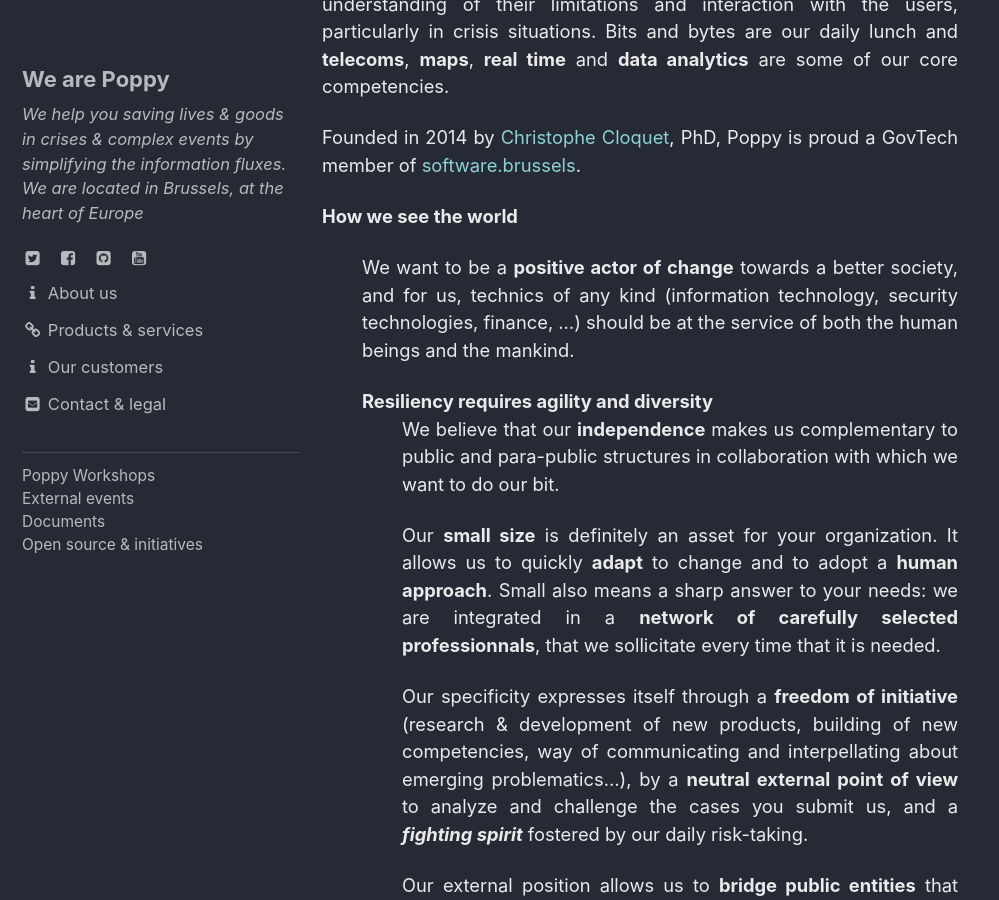
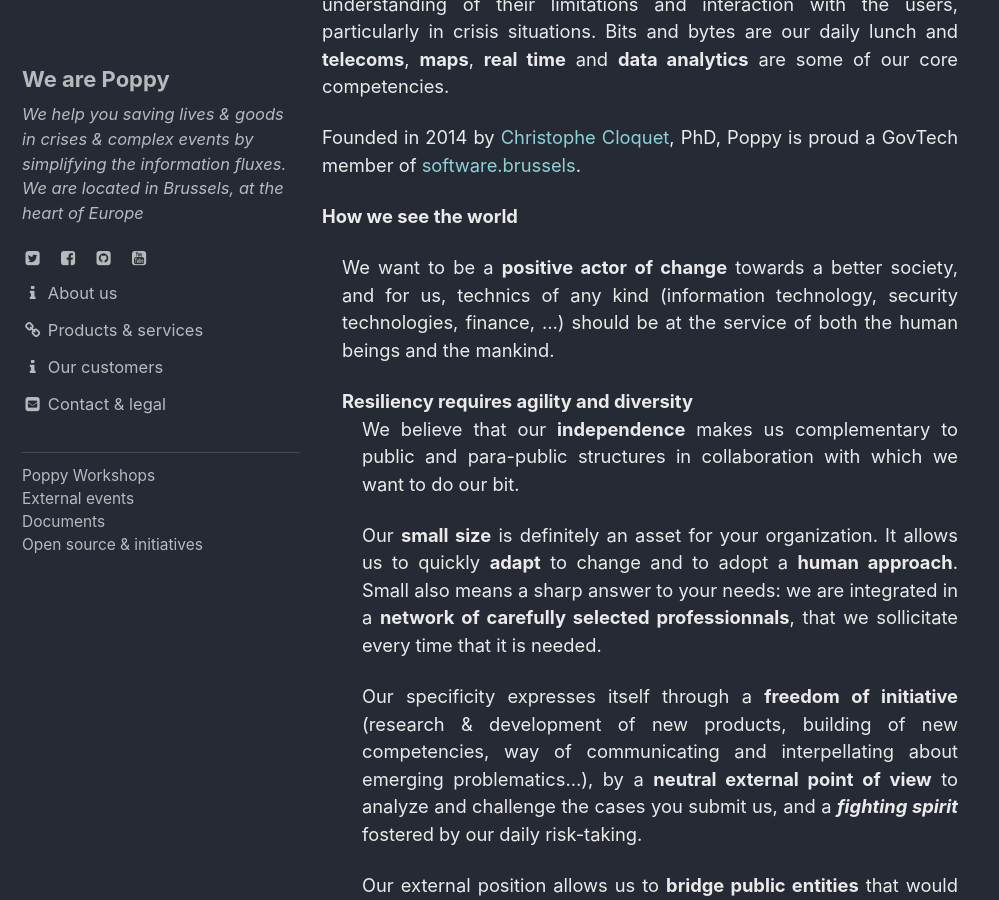
Before and after one commit to ccloquet/ccloquet.github.io, a Jekyll site: the page built from _pages/about_us.md, in a window 1280 px wide and 900 px high, scrolled down 959 px. Shown: the whole window, without its empty margins (0-999 px from the left). Built offline with Jekyll 4.4.1, drawn with Linux system fonts in a browser that asks for light colours; cached includes are drawn as plain includes.

Commit message:
Update about_us.md

```diff
--- a/_pages/about_us.md
+++ b/_pages/about_us.md
@@ -18,13 +18,13 @@ permalink: /about_us/
 
 <strong>How we see the world</strong><br>
 
-<div style="margin-left: 40px">
+<div style="margin-left: 20px">
 
 <p>We want to be a <strong>positive actor of change</strong> towards a better society, and for us, technics of any kind (information technology, security technologies, finance, …) should be at the service of both the human beings and the mankind.</p>
 
 <strong>Resiliency requires agility and diversity</strong><br>
 
-<div style="margin-left: 40px">
+<div style="margin-left: 20px">
 <p >We believe that our <strong>independence</strong> makes us complementary to public and para-public structures in collaboration with which we want to do our bit.</p>
 
 <p >Our <strong>small size</strong> is definitely an asset for your organization. It allows us to quickly <strong>adapt</strong> to change and to adopt a <strong>human approach</strong>. Small also means a sharp answer to your needs: we are integrated in a <strong>network of carefully selected professionnals</strong>, that we sollicitate every time that it is needed.</p>
@@ -43,7 +43,7 @@ permalink: /about_us/
 </div>
 
 <strong>Security</strong>
-<div style="margin-left: 40px">
+<div style="margin-left: 20px">
 <p >Whereas the positive impact of disaster rescue makes quite the unanimity, security is sometimes more disputed, particularly when it is conflicting with freedom.</p>
 
 <p >We acknowledge that in the state of today’s mankind, there is no perfect solution to the freedom-security paradox, because no one is perfect.</p>
@@ -55,7 +55,7 @@ permalink: /about_us/
 <p >To us, technical security measures are therefore a mean, and no solution in themselves. On the long term, education, solidarity, culture, and strenghtening of bonds will be the best warrants of a peaceful society.</p>
 </div>
 </div>
-<div style="margin-left: 40px">
+<div style="margin-left: 20px">
 <strong>Our approach</strong>
 
 <p >If you agree with our vision, we work with you to <strong>serve</strong> your objectives, your organisation, your members and beneficiaries through <strong>innovation</strong> and <strong>co-creation</strong> of solutions, thanks to the meeting of our expertise and your knowledge of the field.</p>
```
